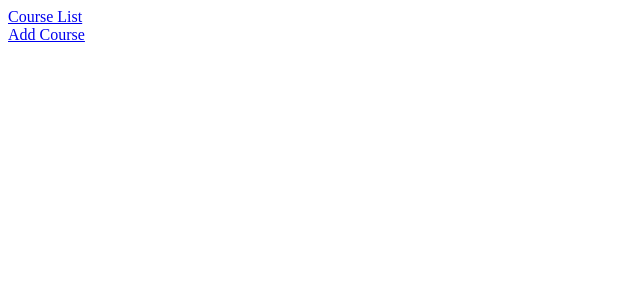
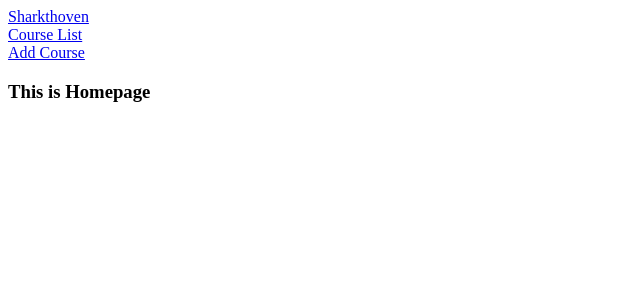
Before and after one commit to Sharkthovenzart/INT203_Groupwork_SPA, a Vue app: page / in a window 1280 px wide. Shown: the top 300 px of the page, without its empty margins (0-640 px from the left). Built offline with nearby package versions, Linux system fonts and the light colour scheme.

Commit message:
[Create] 62130500068 - Create 1 more component and add to router

```diff
--- a/src/App.vue
+++ b/src/App.vue
@@ -1,6 +1,9 @@
 <template>
   <div>
     <!-- Navigation by Router -->
+    <div>
+      <router-link to="/">Sharkthoven</router-link>
+    </div>
     <div>
       <router-link to="/course_list">Course List</router-link>
     </div>
--- /dev/null
+++ b/src/components/Home.vue
@@ -0,0 +1,5 @@
+<template>
+  <div>
+    <h3>This is Homepage</h3>
+  </div>
+</template>
--- a/src/router.js
+++ b/src/router.js
@@ -6,6 +6,11 @@ Vue.use(VueRouter);
 export default new VueRouter({
     mode: "history",
     routes: [
+        {
+            name: "Home",
+            path: "/",
+            component: () => import("./components/Home")
+        },
         {
             name: "CourseList",
             path: "/course_list",
```
Lines whose indentation alone changed are shown as unchanged.
